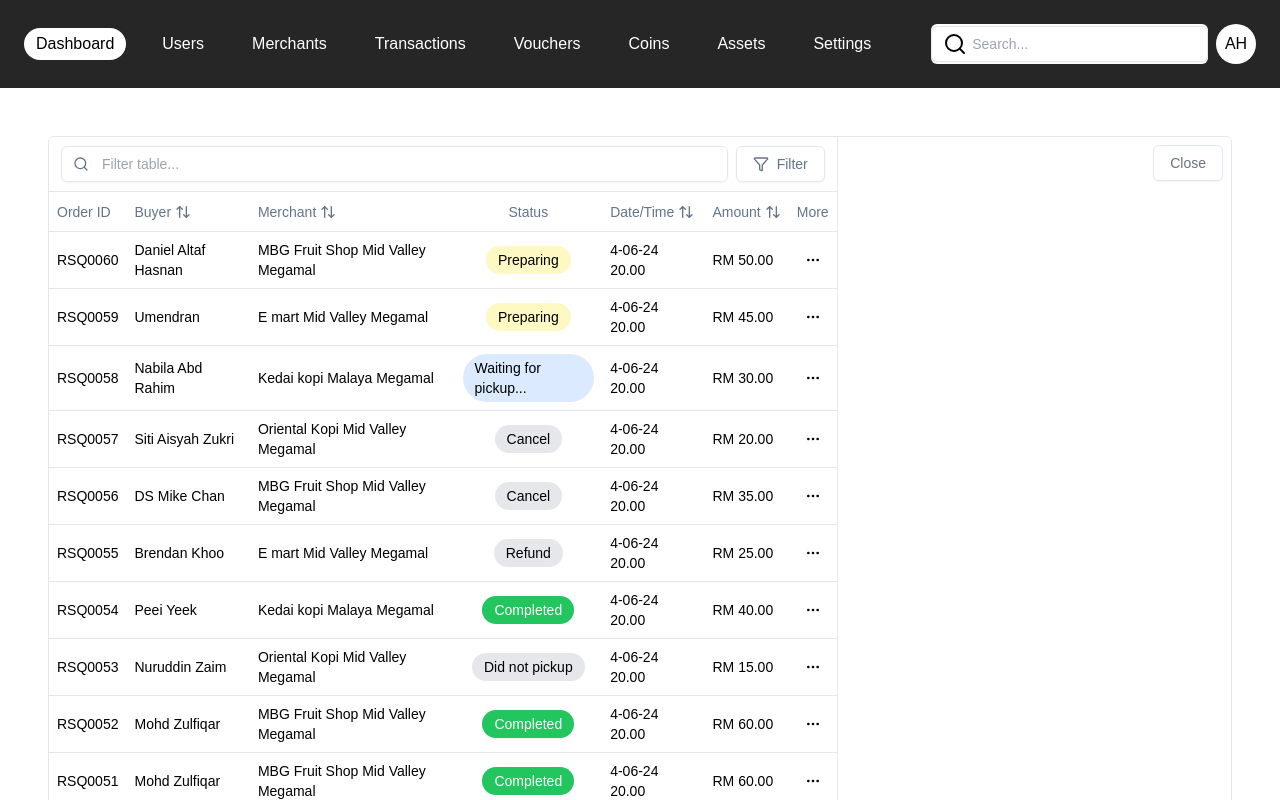
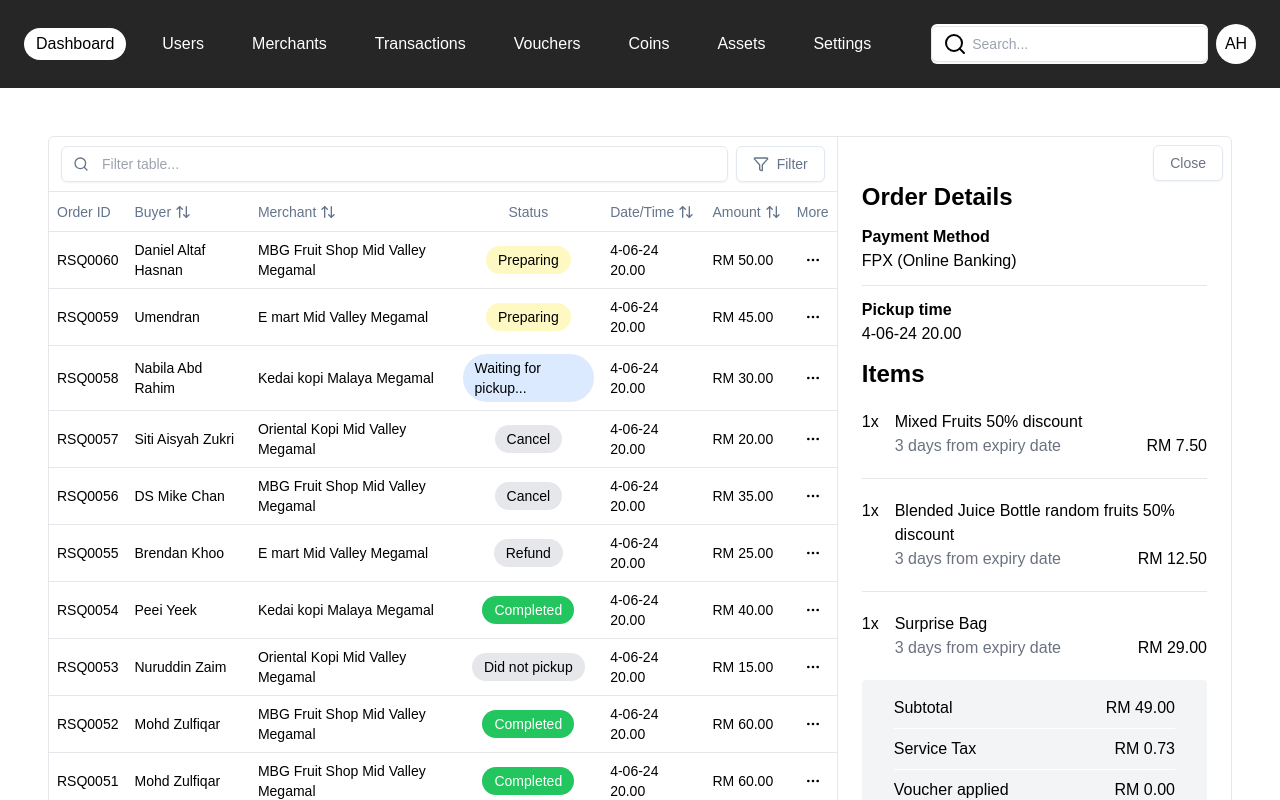
Before and after one commit to rulkimi/orders-dashboard, a Next.js app: page /orders in a window 1280 px wide. Both pictures are taken after a click on the element 640 px from the left and 256 px from the top of the page. Shown: the top 800 px of the page. Built offline with nearby package versions, Linux system fonts and the light colour scheme; data requests are answered from the project's data file.

Commit message:
add order details

```diff
--- a/app/orders/data-table.tsx
+++ b/app/orders/data-table.tsx
@@ -1,7 +1,7 @@
 "use client"
 
 import { useState, useCallback } from "react"
-import OrderDetail from "@/components/OrderDetails"
+import OrderDetails, { OrderDetailsType } from "@/components/OrderDetails"
 
 import {
   ColumnDef,
@@ -80,6 +80,15 @@ export function DataTable<TData, TValue>({
   const [columnVisibility, setColumnVisibility] = useState<VisibilityState>({})
   const [rowSelection, setRowSelection] = useState({})
   const [showOrderDetails, setShowOrderDetails] = useState(false)
+  const [orderDetails, setOrderDetails] = useState<OrderDetailsType>({
+    id: '',
+    items: [{ name: '', price: 0, expiry: '', amount: 0}],
+    payment_method: '',
+    pickup_time: '',
+    subtotal: 0,
+    service_tax: 0,
+    voucher_applied: 0
+  });
 
   const fetchOrderDetails = useCallback(async (orderId: string) => {
     try {
@@ -88,7 +97,7 @@ export function DataTable<TData, TValue>({
         throw new Error(`HTTP error! status: ${response.status}`);
       }
       const data = await response.json();
-      console.log(data);
+      setOrderDetails(data)
       setShowOrderDetails(true)
     } catch (error) {
       console.error('Error fetching order details:', error);
@@ -224,7 +233,7 @@ export function DataTable<TData, TValue>({
         </Table>
         {showOrderDetails && (
           <div className="border-l w-2/4">
-            <OrderDetail onClose={() => setShowOrderDetails(false)}/>
+            <OrderDetails details={orderDetails} onClose={() => setShowOrderDetails(false)}/>
           </div>
         )}
       </div>
--- a/components/OrderDetails.tsx
+++ b/components/OrderDetails.tsx
@@ -1,8 +1,36 @@
 import { Button } from "./ui/button"
 
-export default function OrderDetail({ onClose }: {onClose: ()=> void}) {
+export interface OrderDetailsProps {
+  onClose: () => void
+  details: {
+    id: string
+    items: Array<{
+      name: string
+      price: number
+      expiry: string
+      amount: number
+    }>
+    payment_method: string
+    pickup_time: string
+    subtotal: number
+    service_tax: number
+    voucher_applied: number
+  }
+}
+
+export type OrderDetailsType = OrderDetailsProps["details"]
+
+const formatPrice = (price: number) => {
+  return new Intl.NumberFormat("en-MY", {
+    style: "currency",
+    currency: "MYR",
+  }).format(price)
+}
+
+export default function OrderDetails({ onClose, details }: OrderDetailsProps) {
   return (
-    <div className="p-2 text-end">
+    <div className="p-2 flex flex-col">
+      <div className="text-end">
         <Button
           variant="outline"
           className="text-gray-500"
@@ -11,5 +39,53 @@ export default function OrderDetail({ onClose }: {onClose: ()=> void}) {
           Close
         </Button>
       </div>
+      <div className="px-4 overflow-y-auto max-h-full">
+        <div className="font-bold text-2xl">Order Details</div>
+        <div className="flex flex-col py-3 border-b">
+          <span className="font-bold">Payment Method</span>
+          <span>{details.payment_method}</span>
+        </div>
+        <div className="flex flex-col py-3">
+          <span className="font-bold">Pickup time</span>
+          <span>{details.pickup_time}</span>
+        </div>
+        <div>
+          <div className="font-bold text-2xl">Items</div>
+          {details.items.map((item, index) => (
+            <div
+              key={item.name}
+              className={`flex gap-4 py-5 ${index + 1 !== details.items.length ? 'border-b' : ''}`}
+            >
+              <div>
+                {item.amount}x
+              </div>
+              <div className="flex flex-col w-full">
+                <div>
+                  {item.name}
+                </div>
+                <div className="flex justify-between">
+                  <span className="text-gray-500">{item.expiry} from expiry date</span>
+                  <span>{formatPrice(item.price)}</span>
+                </div>
+              </div>
+            </div>
+          ))}
+        </div>
+        <div className="bg-gray-100 px-8 py-2 rounded-sm">
+          <div className="py-2 border-b border-white flex justify-between">
+            <span>Subtotal</span>
+            <span>{formatPrice(details.subtotal)}</span>
+          </div>
+          <div className="py-2 border-b border-white flex justify-between">
+            <span>Service Tax</span>
+            <span>{formatPrice(details.service_tax)}</span>
+          </div>
+          <div className="py-2 flex justify-between">
+            <span>Voucher applied</span>
+            <span>{formatPrice(details.voucher_applied)}</span>
+          </div>
+        </div>
+      </div>
+    </div>
   )
 }
--- a/fake-api/db.json
+++ b/fake-api/db.json
@@ -243,9 +243,9 @@
     {
       "id": "RSQ0060",
       "items": [
-        {"name": "Mixed Fruits 50% discount", "price": 7.50, "expiry": "3 days"},
-        {"name": "Blended Juice Bottle random fruits 50% discount", "price": 12.50, "expiry": "3 days"},
-        {"name": "Surprise Bag", "price": 29.00, "expiry": "3 days"}
+        {"name": "Mixed Fruits 50% discount", "price": 7.50, "expiry": "3 days", "amount": 1},
+        {"name": "Blended Juice Bottle random fruits 50% discount", "price": 12.50, "expiry": "3 days", "amount": 1},
+        {"name": "Surprise Bag", "price": 29.00, "expiry": "3 days", "amount": 1}
       ],
       "payment_method": "FPX (Online Banking)",
       "pickup_time": "4-06-24 20.00",
@@ -256,8 +256,8 @@
     {
       "id": "RSQ0059",
       "items": [
-        {"name": "Groceries Package A", "price": 30.00, "expiry": "3 days"},
-        {"name": "Vegetable Combo Pack", "price": 15.00, "expiry": "3 days"}
+        {"name": "Groceries Package A", "price": 30.00, "expiry": "3 days", "amount": 1},
+        {"name": "Vegetable Combo Pack", "price": 15.00, "expiry": "3 days", "amount": 1}
       ],
       "payment_method": "Credit Card",
       "pickup_time": "4-06-24 20.00",
@@ -268,7 +268,7 @@
     {
       "id": "RSQ0058",
       "items": [
-        {"name": "Coffee Beans Premium", "price": 30.00, "expiry": "7 days"}
+        {"name": "Coffee Beans Premium", "price": 30.00, "expiry": "7 days", "amount": 1}
       ],
       "payment_method": "E-wallet",
       "pickup_time": "4-06-24 20.00",
@@ -279,7 +279,7 @@
     {
       "id": "RSQ0057",
       "items": [
-        {"name": "Herbal Tea", "price": 20.00, "expiry": "7 days"}
+        {"name": "Herbal Tea", "price": 20.00, "expiry": "7 days", "amount": 1}
       ],
       "payment_method": "Cash",
       "pickup_time": "4-06-24 20.00",
@@ -290,8 +290,8 @@
     {
       "id": "RSQ0056",
       "items": [
-        {"name": "Mixed Fruits 50% discount", "price": 15.00, "expiry": "3 days"},
-        {"name": "Surprise Bag", "price": 20.00, "expiry": "3 days"}
+        {"name": "Mixed Fruits 50% discount", "price": 15.00, "expiry": "3 days", "amount": 1},
+        {"name": "Surprise Bag", "price": 20.00, "expiry": "3 days", "amount": 1}
       ],
       "payment_method": "FPX (Online Banking)",
       "pickup_time": "4-06-24 20.00",
@@ -302,7 +302,7 @@
     {
       "id": "RSQ0055",
       "items": [
-        {"name": "Household Essentials", "price": 25.00, "expiry": "7 days"}
+        {"name": "Household Essentials", "price": 25.00, "expiry": "7 days", "amount": 1}
       ],
       "payment_method": "Credit Card",
       "pickup_time": "4-06-24 20.00",
@@ -313,7 +313,7 @@
     {
       "id": "RSQ0054",
       "items": [
-        {"name": "Traditional Snacks", "price": 40.00, "expiry": "5 days"}
+        {"name": "Traditional Snacks", "price": 40.00, "expiry": "5 days", "amount": 1}
       ],
       "payment_method": "E-wallet",
       "pickup_time": "4-06-24 20.00",
@@ -324,7 +324,7 @@
     {
       "id": "RSQ0053",
       "items": [
-        {"name": "Noodle Set Meal", "price": 15.00, "expiry": "2 days"}
+        {"name": "Noodle Set Meal", "price": 15.00, "expiry": "2 days", "amount": 1}
       ],
       "payment_method": "FPX (Online Banking)",
       "pickup_time": "4-06-24 20.00",
@@ -335,7 +335,7 @@
     {
       "id": "RSQ0052",
       "items": [
-        {"name": "Tropical Fruit Basket", "price": 60.00, "expiry": "5 days"}
+        {"name": "Tropical Fruit Basket", "price": 60.00, "expiry": "5 days", "amount": 1}
       ],
       "payment_method": "Credit Card",
       "pickup_time": "4-06-24 20.00",
@@ -346,7 +346,7 @@
     {
       "id": "RSQ0051",
       "items": [
-        {"name": "Tropical Fruit Basket", "price": 60.00, "expiry": "5 days"}
+        {"name": "Tropical Fruit Basket", "price": 60.00, "expiry": "5 days", "amount": 1}
       ],
       "payment_method": "E-wallet",
       "pickup_time": "4-06-24 20.00",
@@ -357,7 +357,7 @@
     {
       "id": "RSQ0050",
       "items": [
-        {"name": "Weekly Groceries", "price": 70.00, "expiry": "7 days"}
+        {"name": "Weekly Groceries", "price": 70.00, "expiry": "7 days", "amount": 1}
       ],
       "payment_method": "FPX (Online Banking)",
       "pickup_time": "4-06-24 21.00",
@@ -368,18 +368,18 @@
     {
       "id": "RSQ0049",
       "items": [
-        {"name": "Fresh Fruits Box", "price": 38.00, "expiry": "3 days"}
+        {"name": "Fresh Fruits Box", "price": 38.00, "expiry": "3 days", "amount": 1}
       ],
       "payment_method": "Credit Card",
       "pickup_time": "4-06-24 21.00",
       "subtotal": 38.00,
-      "service_tax": 0.57,
-      "voucher_applied": 0.00
+        "service_tax": 0.57,
+        "voucher_applied": 0.00
     },
     {
       "id": "RSQ0048",
       "items": [
-        {"name": "Coffee Set", "price": 55.00, "expiry": "7 days"}
+        {"name": "Coffee Set", "price": 55.00, "expiry": "7 days", "amount": 1}
       ],
       "payment_method": "E-wallet",
       "pickup_time": "4-06-24 21.00",
@@ -390,7 +390,7 @@
     {
       "id": "RSQ0047",
       "items": [
-        {"name": "Asian Snack Combo", "price": 22.00, "expiry": "5 days"}
+        {"name": "Asian Snack Combo", "price": 22.00, "expiry": "5 days", "amount": 1}
       ],
       "payment_method": "FPX (Online Banking)",
       "pickup_time": "4-06-24 21.00",
@@ -401,7 +401,7 @@
     {
       "id": "RSQ0046",
       "items": [
-        {"name": "Grocery Essentials", "price": 43.00, "expiry": "3 days"}
+        {"name": "Grocery Essentials", "price": 43.00, "expiry": "3 days", "amount": 1}
       ],
       "payment_method": "Credit Card",
       "pickup_time": "4-06-24 21.00",
@@ -412,7 +412,7 @@
     {
       "id": "RSQ0045",
       "items": [
-        {"name": "Coffee Bean Pack", "price": 18.00, "expiry": "5 days"}
+        {"name": "Coffee Bean Pack", "price": 18.00, "expiry": "5 days", "amount": 1}
       ],
       "payment_method": "E-wallet",
       "pickup_time": "4-06-24 21.00",
@@ -423,7 +423,7 @@
     {
       "id": "RSQ0044",
       "items": [
-        {"name": "Kopi O Package", "price": 50.00, "expiry": "3 days"}
+        {"name": "Kopi O Package", "price": 50.00, "expiry": "3 days", "amount": 1}
       ],
       "payment_method": "FPX (Online Banking)",
       "pickup_time": "4-06-24 21.00",
@@ -434,7 +434,7 @@
     {
       "id": "RSQ0043",
       "items": [
-        {"name": "Fruit Basket", "price": 30.00, "expiry": "3 days"}
+        {"name": "Fruit Basket", "price": 30.00, "expiry": "3 days", "amount": 1}
       ],
       "payment_method": "Credit Card",
       "pickup_time": "4-06-24 21.00",
@@ -445,7 +445,7 @@
     {
       "id": "RSQ0042",
       "items": [
-        {"name": "Vegetable Basket", "price": 50.00, "expiry": "3 days"}
+        {"name": "Vegetable Basket", "price": 50.00, "expiry": "3 days", "amount": 1}
       ],
       "payment_method": "E-wallet",
       "pickup_time": "4-06-24 21.00",
@@ -456,7 +456,7 @@
     {
       "id": "RSQ0041",
       "items": [
-        {"name": "Tea Time Combo", "price": 45.00, "expiry": "3 days"}
+        {"name": "Tea Time Combo", "price": 45.00, "expiry": "3 days", "amount": 1}
       ],
       "payment_method": "FPX (Online Banking)",
       "pickup_time": "4-06-24 21.00",
@@ -467,7 +467,7 @@
     {
       "id": "RSQ0040",
       "items": [
-        {"name": "Premium Coffee Beans", "price": 20.00, "expiry": "7 days"}
+        {"name": "Premium Coffee Beans", "price": 20.00, "expiry": "7 days", "amount": 1}
       ],
       "payment_method": "Credit Card",
       "pickup_time": "4-06-24 21.00",
@@ -478,7 +478,7 @@
     {
       "id": "RSQ0039",
       "items": [
-        {"name": "Snack Combo", "price": 15.00, "expiry": "7 days"}
+        {"name": "Snack Combo", "price": 15.00, "expiry": "7 days", "amount": 1}
       ],
       "payment_method": "E-wallet",
       "pickup_time": "4-06-24 21.00",
@@ -489,7 +489,7 @@
     {
       "id": "RSQ0038",
       "items": [
-        {"name": "Grocery Set", "price": 65.00, "expiry": "5 days"}
+        {"name": "Grocery Set", "price": 65.00, "expiry": "5 days", "amount": 1}
       ],
       "payment_method": "FPX (Online Banking)",
       "pickup_time": "4-06-24 21.00",
@@ -500,7 +500,7 @@
     {
       "id": "RSQ0037",
       "items": [
-        {"name": "Fruit Basket", "price": 39.00, "expiry": "3 days"}
+        {"name": "Fruit Basket", "price": 39.00, "expiry": "3 days", "amount": 1}
       ],
       "payment_method": "Credit Card",
       "pickup_time": "4-06-24 21.00",
@@ -511,7 +511,7 @@
     {
       "id": "RSQ0036",
       "items": [
-        {"name": "Mixed Tea", "price": 27.00, "expiry": "5 days"}
+        {"name": "Mixed Tea", "price": 27.00, "expiry": "5 days", "amount": 1}
       ],
       "payment_method": "E-wallet",
       "pickup_time": "4-06-24 21.00",
@@ -522,7 +522,7 @@
     {
       "id": "RSQ0035",
       "items": [
-        {"name": "Fruit Basket", "price": 55.00, "expiry": "3 days"}
+        {"name": "Fruit Basket", "price": 55.00, "expiry": "3 days", "amount": 1}
       ],
       "payment_method": "FPX (Online Banking)",
       "pickup_time": "4-06-24 21.00",
@@ -533,7 +533,7 @@
     {
       "id": "RSQ0034",
       "items": [
-        {"name": "Household Pack", "price": 30.00, "expiry": "7 days"}
+        {"name": "Household Pack", "price": 30.00, "expiry": "7 days", "amount": 1}
       ],
       "payment_method": "Credit Card",
       "pickup_time": "4-06-24 21.00",
```
Lines whose indentation alone changed are shown as unchanged.
